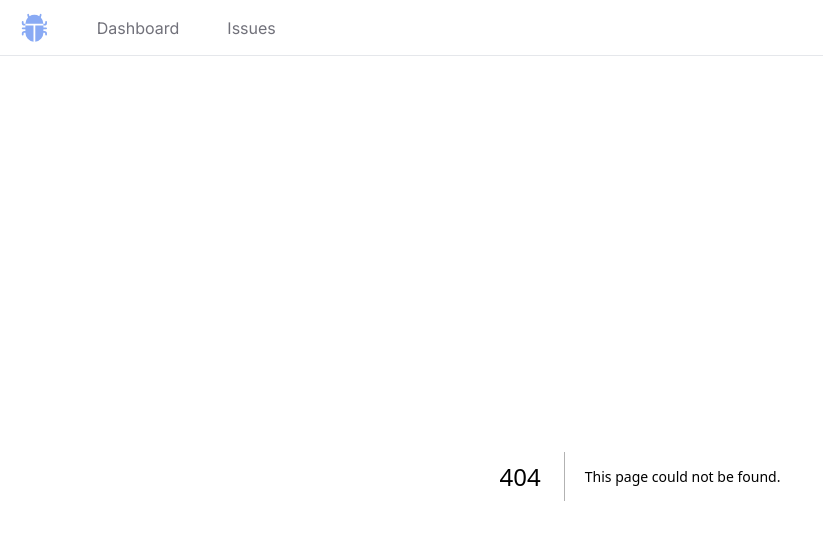
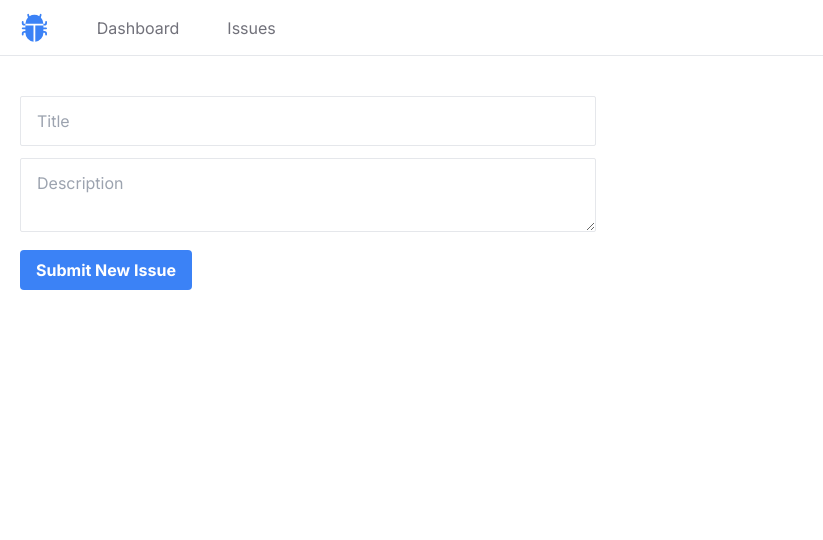
Before and after one commit to UnicornDad8/issue-tracker, a Next.js app: page /issues/new in a window 1280 px wide. Before the commit this address had no page. Shown: the top 540 px of the page, without its empty margins (0-823 px from the left). Built offline with nearby package versions, Linux system fonts and the light colour scheme.

Commit message:
Added new issue page first draft

```diff
--- a/app/Navbar.tsx
+++ b/app/Navbar.tsx
@@ -18,7 +18,7 @@ const Navbar = () => {
   return (
     <nav className="flex space-x-6 border-b mb-5 px-5 h-14 items-center">
       <Link href="/">
-        <BsFillBugFill color="#89AAF4" size={"1.8rem"} />
+        <BsFillBugFill color="#3B82F6" size={"1.8rem"} />
       </Link>
       <ul className="flex">
         {links.map((link) => (
--- /dev/null
+++ b/app/issues/new/page.tsx
@@ -0,0 +1,29 @@
+"use client";
+
+import React from "react";
+import styles from "./style.module.css";
+
+const NewIssuePage = () => {
+  return (
+    <div className="max-w-xl space-y-3">
+      <div className="leading-normal">
+        <input
+          type="text"
+          className="border rounded-sm w-full px-4 py-3"
+          placeholder="Title"
+        />
+      </div>
+      <div className="leading-normal">
+        <textarea
+          className="border rounded-sm w-full px-4 py-3"
+          placeholder="Description"
+        />
+      </div>
+      <button className={`${styles["btn"]} ${styles["btnBlue"]}`}>
+        Submit New Issue
+      </button>
+    </div>
+  );
+};
+
+export default NewIssuePage;
--- /dev/null
+++ b/app/issues/new/style.module.css
@@ -0,0 +1,9 @@
+.btn {
+  @apply font-bold py-2 px-4 rounded;
+}
+.btnBlue {
+  @apply bg-blue-500 text-white;
+}
+.btnBlue:hover {
+  @apply bg-blue-700;
+}
--- a/app/issues/page.tsx
+++ b/app/issues/page.tsx
@@ -1,7 +1,15 @@
 import React from "react";
+import Link from "next/link";
+import styles from "./style.module.css";
 
 const IssuesPage = () => {
-  return <div>Issues Page...</div>;
+  return (
+    <div>
+      <button className={`${styles["btn"]} ${styles["btnBlue"]}`}>
+        <Link href="/issues/new">New Issue</Link>
+      </button>
+    </div>
+  );
 };
 
 export default IssuesPage;
--- /dev/null
+++ b/app/issues/style.module.css
@@ -0,0 +1,9 @@
+.btn {
+  @apply font-bold py-2 px-4 rounded;
+}
+.btnBlue {
+  @apply bg-blue-500 text-white;
+}
+.btnBlue:hover {
+  @apply bg-blue-700;
+}
--- a/app/layout.tsx
+++ b/app/layout.tsx
@@ -19,7 +19,7 @@ export default function RootLayout({
     <html lang="en">
       <body className={inter.className}>
         <Navbar />
-        <main>{children}</main>
+        <main className="p-5">{children}</main>
       </body>
     </html>
   );
```
